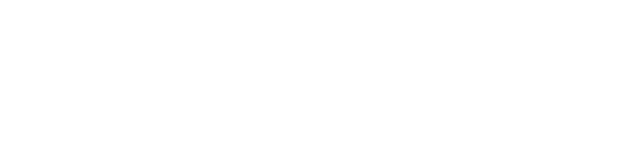
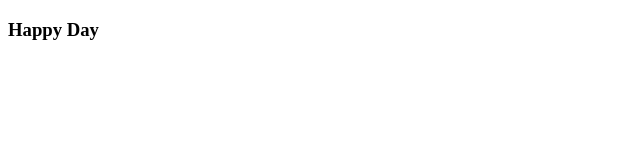
Before and after one commit to jaimitch/projecttest-, a plain HTML site: page index.html in a window 1280 px wide. Shown: the whole page, without its empty margins (0-640 px from the left). Drawn offline with Linux system fonts and the light colour scheme.

Commit message:
let's see if this works

```diff
--- a/index.html
+++ b/index.html
@@ -5,6 +5,6 @@
     <title></title>
   </head>
   <body>
-
+<h3>Happy Day</h3>
   </body>
 </html>
```
